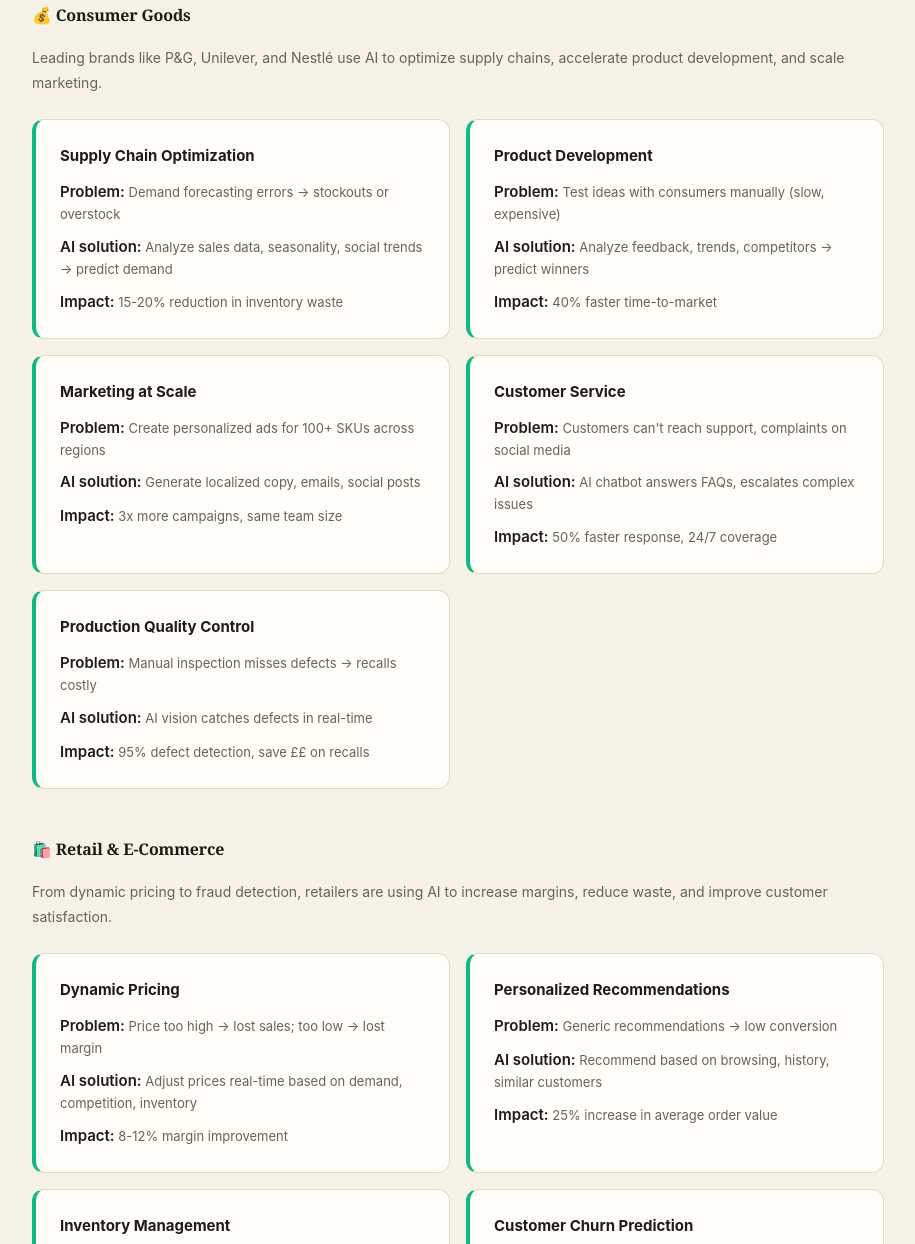
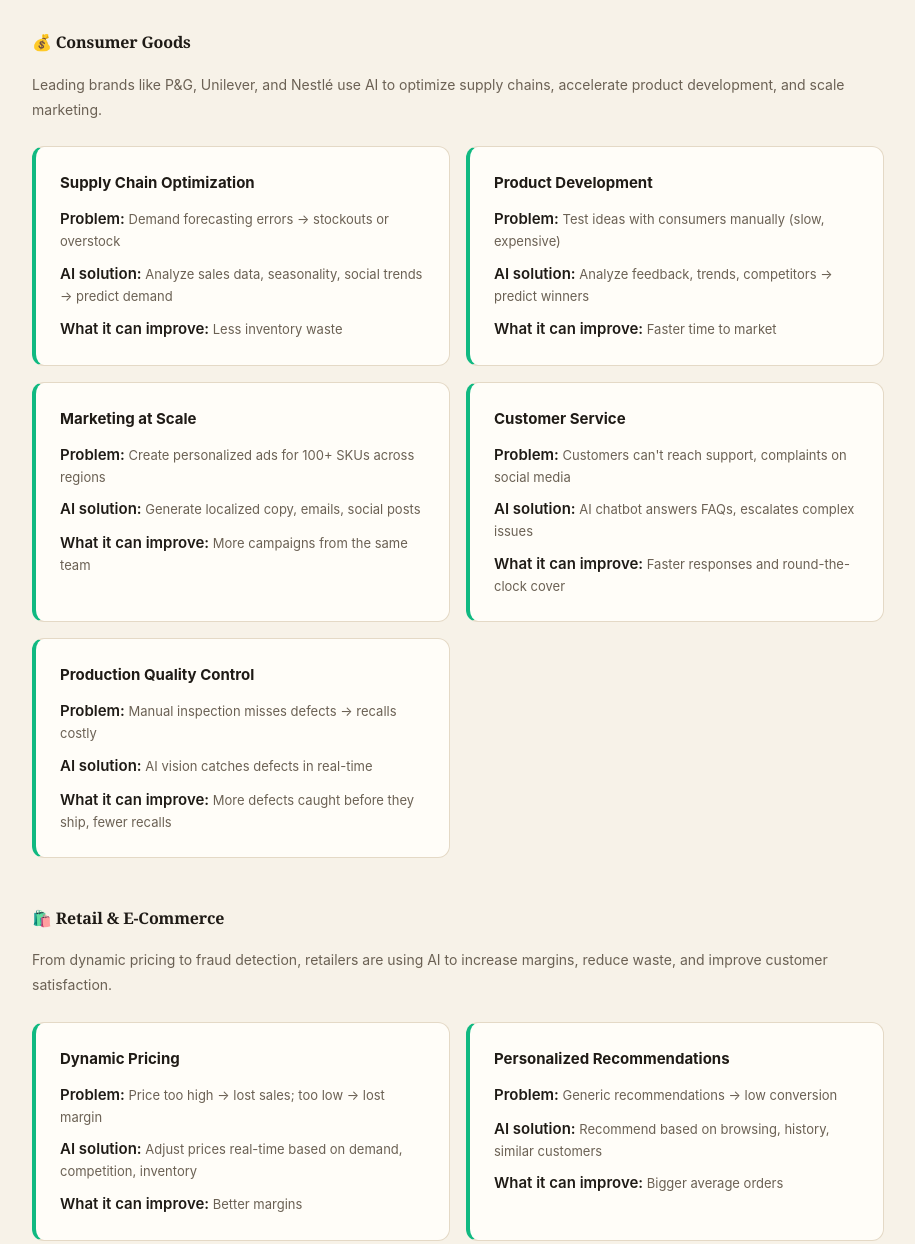
Before and after one commit to gocinemas/ai-humanagency, a plain HTML site: page use-cases.html in a window 1280 px wide. Shown: the part 3923-5167 px from the top of the page, without its empty margins (182-1097 px from the left). Drawn offline with Linux system fonts and the light colour scheme.

Commit message:
Use cases: drop unsourced impact figures
Co-Authored-By: Claude Opus 5.5 <noreply@anthropic.com>
Claude-Session: https://claude.ai/code/session_0149zTsvyF1VchGSyRXbcfCb

```diff
--- a/use-cases.html
+++ b/use-cases.html
@@ -569,7 +569,7 @@ a { color: var(--accent); }
     </ul>
 
     <div class="insight">
-      <strong>Reality check:</strong> 78% of AI pilots fail because they solved the wrong problem, not because the model was bad. The problem didn't need AI in the first place.
+      <strong>Reality check:</strong> many AI pilots fail because they solved the wrong problem, not because the model was bad. The problem didn't need AI in the first place.
     </div>
   </div>
 
@@ -585,7 +585,7 @@ a { color: var(--accent); }
       <li>AI confidence < 60%? → Flag for human.</li>
     </ul>
 
-    <p>Result: AI handles 70%. Rules handle 20%. Humans handle 10%. Cheaper and more reliable than AI-only.</p>
+    <p>Result: AI handles the routine cases, rules handle the clear-cut ones, and people handle the exceptions. Cheaper and more reliable than AI alone.</p>
 
     <div class="insight">
       <strong>The best AI projects aren't the ones with fancy models.</strong> They're the ones that solved the right problem with the right tool. Sometimes that tool isn't AI.
@@ -608,31 +608,31 @@ a { color: var(--accent); }
         <strong>Supply Chain Optimization</strong>
         <p><strong>Problem:</strong> Demand forecasting errors → stockouts or overstock</p>
         <p><strong>AI solution:</strong> Analyze sales data, seasonality, social trends → predict demand</p>
-        <p><strong>Impact:</strong> 15-20% reduction in inventory waste</p>
+        <p><strong>What it can improve:</strong> Less inventory waste</p>
       </div>
       <div class="case-card case-good">
         <strong>Product Development</strong>
         <p><strong>Problem:</strong> Test ideas with consumers manually (slow, expensive)</p>
         <p><strong>AI solution:</strong> Analyze feedback, trends, competitors → predict winners</p>
-        <p><strong>Impact:</strong> 40% faster time-to-market</p>
+        <p><strong>What it can improve:</strong> Faster time to market</p>
       </div>
       <div class="case-card case-good">
         <strong>Marketing at Scale</strong>
         <p><strong>Problem:</strong> Create personalized ads for 100+ SKUs across regions</p>
         <p><strong>AI solution:</strong> Generate localized copy, emails, social posts</p>
-        <p><strong>Impact:</strong> 3x more campaigns, same team size</p>
+        <p><strong>What it can improve:</strong> More campaigns from the same team</p>
       </div>
       <div class="case-card case-good">
         <strong>Customer Service</strong>
         <p><strong>Problem:</strong> Customers can't reach support, complaints on social media</p>
         <p><strong>AI solution:</strong> AI chatbot answers FAQs, escalates complex issues</p>
-        <p><strong>Impact:</strong> 50% faster response, 24/7 coverage</p>
+        <p><strong>What it can improve:</strong> Faster responses and round-the-clock cover</p>
       </div>
       <div class="case-card case-good">
         <strong>Production Quality Control</strong>
         <p><strong>Problem:</strong> Manual inspection misses defects → recalls costly</p>
         <p><strong>AI solution:</strong> AI vision catches defects in real-time</p>
-        <p><strong>Impact:</strong> 95% defect detection, save ££ on recalls</p>
+        <p><strong>What it can improve:</strong> More defects caught before they ship, fewer recalls</p>
       </div>
     </div>
 
@@ -644,31 +644,31 @@ a { color: var(--accent); }
         <strong>Dynamic Pricing</strong>
         <p><strong>Problem:</strong> Price too high → lost sales; too low → lost margin</p>
         <p><strong>AI solution:</strong> Adjust prices real-time based on demand, competition, inventory</p>
-        <p><strong>Impact:</strong> 8-12% margin improvement</p>
+        <p><strong>What it can improve:</strong> Better margins</p>
       </div>
       <div class="case-card case-good">
         <strong>Personalized Recommendations</strong>
         <p><strong>Problem:</strong> Generic recommendations → low conversion</p>
         <p><strong>AI solution:</strong> Recommend based on browsing, history, similar customers</p>
-        <p><strong>Impact:</strong> 25% increase in average order value</p>
+        <p><strong>What it can improve:</strong> Bigger average orders</p>
       </div>
       <div class="case-card case-good">
         <strong>Inventory Management</strong>
         <p><strong>Problem:</strong> Stockouts on bestsellers; overstock on slow movers</p>
         <p><strong>AI solution:</strong> Predict what sells where → auto-order</p>
-        <p><strong>Impact:</strong> 30% reduction in stockouts</p>
+        <p><strong>What it can improve:</strong> Fewer stockouts</p>
       </div>
       <div class="case-card case-good">
         <strong>Customer Churn Prediction</strong>
         <p><strong>Problem:</strong> Lose customers without knowing why</p>
         <p><strong>AI solution:</strong> Flag at-risk customers → trigger personalized offers</p>
-        <p><strong>Impact:</strong> 15% improvement in retention</p>
+        <p><strong>What it can improve:</strong> Better customer retention</p>
       </div>
       <div class="case-card case-good">
         <strong>Returns & Fraud Detection</strong>
         <p><strong>Problem:</strong> Refund abuse, counterfeit products</p>
         <p><strong>AI solution:</strong> Flag suspicious patterns (high return rate, bulk orders)</p>
-        <p><strong>Impact:</strong> 40% reduction in fraudulent returns</p>
+        <p><strong>What it can improve:</strong> Fewer fraudulent returns</p>
       </div>
     </div>
 
@@ -680,31 +680,31 @@ a { color: var(--accent); }
         <strong>Predictive Maintenance</strong>
         <p><strong>Problem:</strong> Equipment breaks unexpectedly → expensive downtime</p>
         <p><strong>AI solution:</strong> Analyze sensor data → predict failures before they happen</p>
-        <p><strong>Impact:</strong> 40% reduction in unplanned downtime, £M saved</p>
+        <p><strong>What it can improve:</strong> Less unplanned downtime</p>
       </div>
       <div class="case-card case-good">
         <strong>Production Optimization</strong>
         <p><strong>Problem:</strong> Inefficient drilling, extraction rates vary</p>
         <p><strong>AI solution:</strong> Optimize drilling parameters real-time</p>
-        <p><strong>Impact:</strong> 15-20% increase in output</p>
+        <p><strong>What it can improve:</strong> More output from the same lines</p>
       </div>
       <div class="case-card case-good">
         <strong>Environmental Compliance</strong>
         <p><strong>Problem:</strong> Track emissions, report to regulators</p>
         <p><strong>AI solution:</strong> Auto-collect data, generate compliance reports</p>
-        <p><strong>Impact:</strong> Eliminate manual reporting (50+ hrs/month saved)</p>
+        <p><strong>What it can improve:</strong> Far less manual reporting</p>
       </div>
       <div class="case-card case-good">
         <strong>Cost Estimation</strong>
-        <p><strong>Problem:</strong> Estimate costs, often off by 20-30%</p>
+        <p><strong>Problem:</strong> Cost estimates are often well off</p>
         <p><strong>AI solution:</strong> Learn from past projects → predict costs accurately</p>
-        <p><strong>Impact:</strong> Better budgeting, fewer overruns</p>
+        <p><strong>What it can improve:</strong> Better budgeting, fewer overruns</p>
       </div>
       <div class="case-card case-good">
         <strong>Supply Chain Planning</strong>
         <p><strong>Problem:</strong> Logistics complex, fuel prices volatile</p>
         <p><strong>AI solution:</strong> Optimize shipping routes, timing, carriers</p>
-        <p><strong>Impact:</strong> 10-15% reduction in logistics costs</p>
+        <p><strong>What it can improve:</strong> Lower logistics costs</p>
       </div>
     </div>
 
@@ -716,37 +716,37 @@ a { color: var(--accent); }
         <strong>Health Monitoring</strong>
         <p><strong>Problem:</strong> Staff can't watch 100+ residents 24/7 → falls, wandering missed</p>
         <p><strong>AI solution:</strong> Track movement patterns → alert staff instantly</p>
-        <p><strong>Impact:</strong> Fewer hospitalizations, reduced liability</p>
+        <p><strong>What it can improve:</strong> Fewer hospitalizations, reduced liability</p>
       </div>
       <div class="case-card case-good">
         <strong>Medication Management</strong>
         <p><strong>Problem:</strong> Residents forget meds or mix them up</p>
         <p><strong>AI solution:</strong> AI reminders + logging of adherence</p>
-        <p><strong>Impact:</strong> 95% medication compliance, fewer emergencies</p>
+        <p><strong>What it can improve:</strong> Better medication routines, fewer emergencies</p>
       </div>
       <div class="case-card case-good">
         <strong>Care Planning</strong>
         <p><strong>Problem:</strong> Manual care plans, updated slowly → care inconsistent</p>
         <p><strong>AI solution:</strong> Read medical notes → generate personalized plans daily</p>
-        <p><strong>Impact:</strong> Better outcomes, staff time freed</p>
+        <p><strong>What it can improve:</strong> Better outcomes, staff time freed</p>
       </div>
       <div class="case-card case-good">
         <strong>Communication for Non-Verbal Residents</strong>
         <p><strong>Problem:</strong> Dementia residents can't express needs → frustration, behavior issues</p>
         <p><strong>AI solution:</strong> Learn patterns → help staff understand needs</p>
-        <p><strong>Impact:</strong> Better quality of life, fewer incidents</p>
+        <p><strong>What it can improve:</strong> Better quality of life, fewer incidents</p>
       </div>
       <div class="case-card case-good">
         <strong>Family Communication</strong>
         <p><strong>Problem:</strong> Families want updates but staff don't have time</p>
         <p><strong>AI solution:</strong> Generate daily summaries → auto-email families</p>
-        <p><strong>Impact:</strong> Better engagement, reduced complaints</p>
+        <p><strong>What it can improve:</strong> Better engagement, reduced complaints</p>
       </div>
       <div class="case-card case-good">
         <strong>Wandering Detection</strong>
         <p><strong>Problem:</strong> Residents with dementia wander → risk of getting lost</p>
         <p><strong>AI solution:</strong> Alert when resident leaves safe area</p>
-        <p><strong>Impact:</strong> Safety, peace of mind for families</p>
+        <p><strong>What it can improve:</strong> Safety, peace of mind for families</p>
       </div>
     </div>
 
@@ -758,49 +758,49 @@ a { color: var(--accent); }
         <strong>Personalized Learning Paths</strong>
         <p><strong>Problem:</strong> One-size-fits-all teaching → some bored, some lost</p>
         <p><strong>AI solution:</strong> Assess students → recommend lessons, pace, resources</p>
-        <p><strong>Impact:</strong> 20-30% improvement in test scores</p>
+        <p><strong>What it can improve:</strong> Better results, with help pitched at each student's level</p>
       </div>
       <div class="case-card case-good">
         <strong>Automated Grading</strong>
         <p><strong>Problem:</strong> Teachers spend 10+ hrs/week grading essays</p>
         <p><strong>AI solution:</strong> Grade essays, provide feedback → teacher reviews</p>
-        <p><strong>Impact:</strong> 70% time saved, faster feedback</p>
+        <p><strong>What it can improve:</strong> Big time savings and faster feedback</p>
       </div>
       <div class="case-card case-good">
         <strong>AI Tutoring at Scale</strong>
         <p><strong>Problem:</strong> 1-on-1 tutoring expensive and limited access</p>
         <p><strong>AI solution:</strong> AI tutor available 24/7 → explain concepts, answer questions</p>
-        <p><strong>Impact:</strong> Students learn at own pace, anytime access</p>
+        <p><strong>What it can improve:</strong> Students learn at own pace, anytime access</p>
       </div>
       <div class="case-card case-good">
         <strong>Student Performance Prediction</strong>
         <p><strong>Problem:</strong> Identify struggling students early</p>
         <p><strong>AI solution:</strong> Flag at-risk students based on engagement, grades, behavior</p>
-        <p><strong>Impact:</strong> Early intervention, better graduation rates</p>
+        <p><strong>What it can improve:</strong> Early intervention, better graduation rates</p>
       </div>
       <div class="case-card case-good">
         <strong>Career & College Matching</strong>
         <p><strong>Problem:</strong> Students unsure which path → wrong major, wasted time</p>
         <p><strong>AI solution:</strong> Recommend majors, careers based on interests, aptitudes</p>
-        <p><strong>Impact:</strong> Better selection, higher completion</p>
+        <p><strong>What it can improve:</strong> Better selection, higher completion</p>
       </div>
       <div class="case-card case-good">
         <strong>Lesson Plan Generation</strong>
         <p><strong>Problem:</strong> Teachers spend hours creating lesson plans</p>
         <p><strong>AI solution:</strong> Generate plans, quizzes, discussion prompts</p>
-        <p><strong>Impact:</strong> 80% faster prep</p>
+        <p><strong>What it can improve:</strong> Much faster preparation</p>
       </div>
       <div class="case-card case-good">
         <strong>Anti-Bullying & Safety</strong>
         <p><strong>Problem:</strong> Cyberbullying, harassment hard to track</p>
         <p><strong>AI solution:</strong> Monitor interactions → flag concerning language</p>
-        <p><strong>Impact:</strong> Earlier intervention, safer environment</p>
+        <p><strong>What it can improve:</strong> Earlier intervention, safer environment</p>
       </div>
       <div class="case-card case-good">
         <strong>Parent-Teacher Communication</strong>
         <p><strong>Problem:</strong> Time-consuming to send individualized updates</p>
         <p><strong>AI solution:</strong> Generate summaries for each student → email parents</p>
-        <p><strong>Impact:</strong> Better engagement, no one missed</p>
+        <p><strong>What it can improve:</strong> Better engagement, no one missed</p>
       </div>
     </div>
   </div>
```
